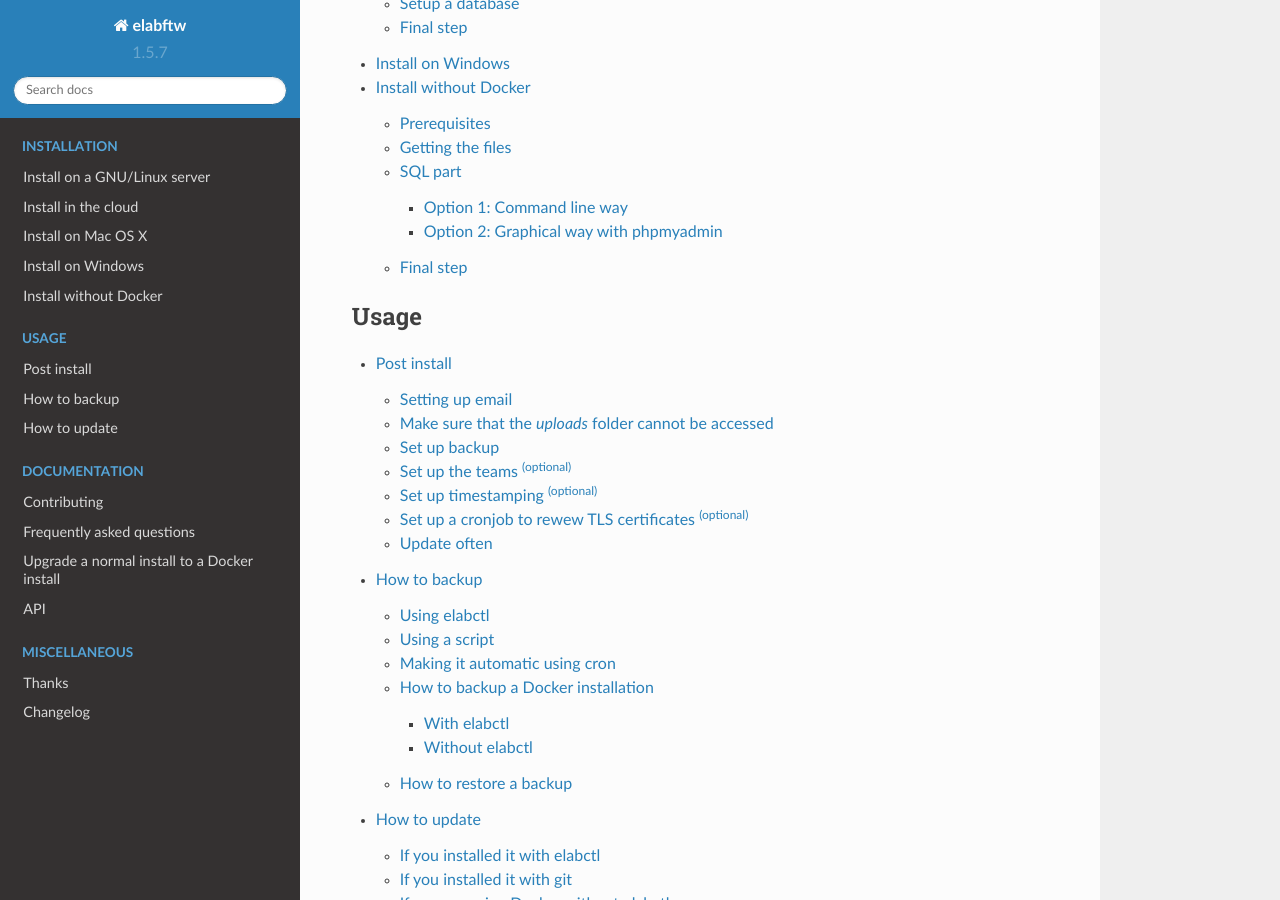
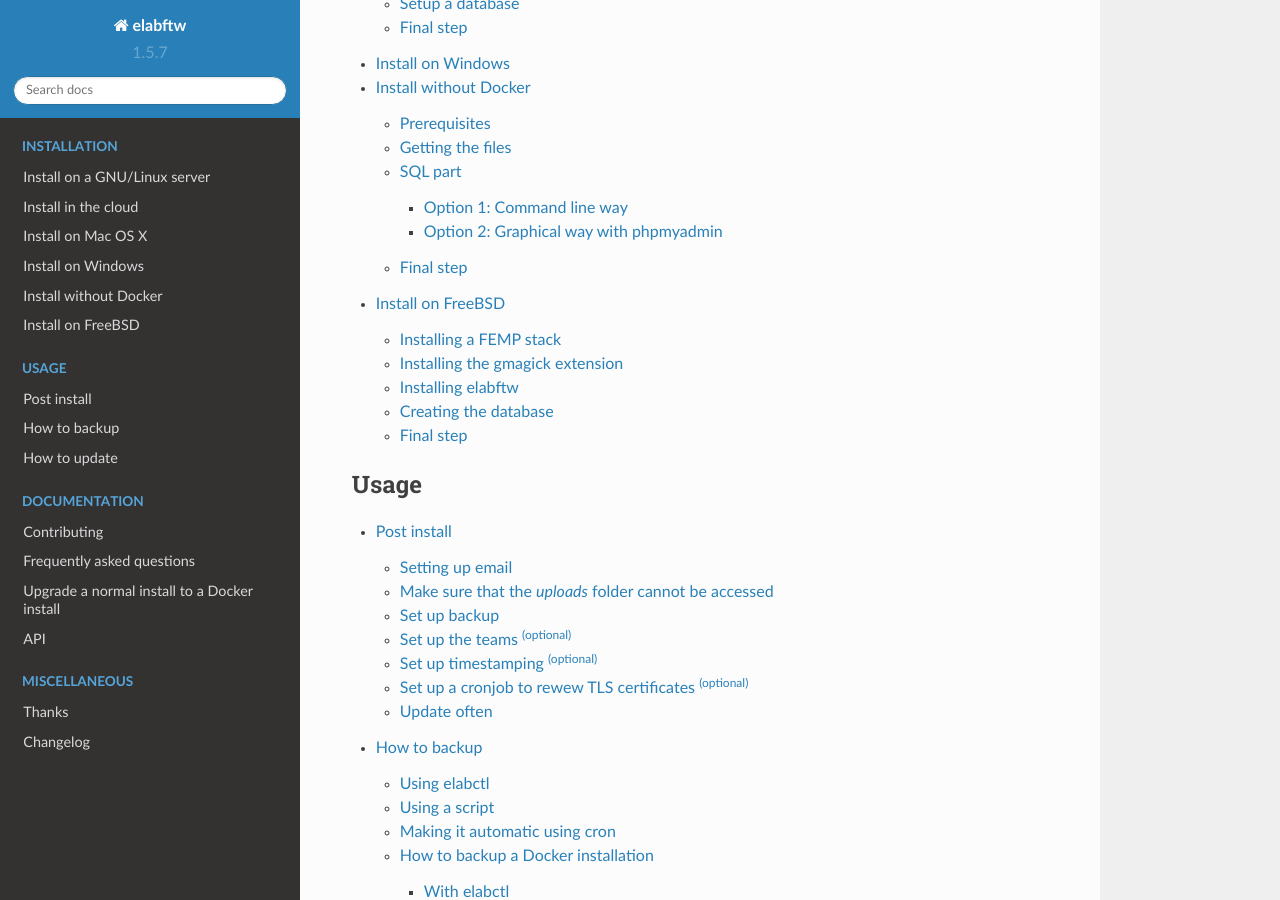
Before and after one commit to elabftw/elabdoc, a Sphinx documentation site: the page built from doc/index.rst, in a window 1280 px wide and 900 px high, scrolled down 2066 px. Built offline with Sphinx 7.4.7 and the Read the Docs theme 2.0.0, drawn with Linux system fonts in a browser that asks for light colours; pages that are not in the unit, such as notebooks, are missing from menus; some of the changed lines change nothing that is shown.

Commit message:
add freebsd install howto

```diff
--- a/doc/contributing.rst
+++ b/doc/contributing.rst
@@ -104,7 +104,7 @@
     mysql -u$MYSQL_USER -p$MYSQL_PASSWORD $MYSQL_DATABASE
     # you are now on the mysql command line
     mysql> update config set conf_value = '1' where conf_name = 'debug';
-    exit
+    exit;
     exit
 
 * Now head to https://localhost:3148
--- a/doc/index.rst
+++ b/doc/index.rst
@@ -39,6 +39,7 @@
     install-mac
     install-windows
     install-oldschool
+    install-freebsd
 
 .. toctree::
     :caption: Usage
--- /dev/null
+++ b/doc/install-freebsd.rst
@@ -0,0 +1,92 @@
+.. _install-freebsd:
+
+Install on FreeBSD
+==================
+
+.. image:: img/freebsd.png
+    :align: center
+    :alt: freebsd
+
+Because Docker on FreeBSD is not working. We'll need to install it the old school way. Here is a step-by-step for the BSD lovers out there :)
+
+This howto was made on FreeBSD 11.0. It uses nginx as a webserver. I'll describe all the steps, but you don't need to follow all of them if you already have a webserver running of course. eLabFTW version is 1.6.0.
+
+Installing a FEMP stack
+-----------------------
+
+Install nginx, php 7.1 + extensions, php-fpm and MySQL server.
+
+.. code-block:: bash
+
+    pkg install nginx mysql57-server php71 php71-session php71-mcrypt php71-json php71-openssl php71-ctype php71-curl php71-mbstring php71-dom php71-gettext php71-filter php71-iconv php71-zlib php71-pdo php71-pdo_mysql php71-phar php71-zip php71-extensions
+    echo 'php_fpm_enable="YES"' >> /etc/rc.conf
+    echo 'nginx_enable="YES"' >> /etc/rc.conf
+    echo 'mysql_enable="YES"' >> /etc/rc.conf
+    # configure nginx.conf properly (user nobody, proper php-fpm config, TLS)
+    # modify php-fpm config
+    sed -ie 's/user=www/user=nobody/' /usr/local/etc/php-fpm.d/www.conf
+    sed -ie 's/group=www/group=nobody/' /usr/local/etc/php-fpm.d/www.conf
+    service nginx start
+    service php-fpm start
+    service mysql-server start
+    mysql_secure_installation
+
+
+Installing the gmagick extension
+--------------------------------
+
+The package pecl-gmagick is bound to php version 5.6. But we want 7.1. So we'll compile it ourselves.
+
+.. code-block:: bash
+
+    pkg install gcc-ecj binutils giflib gcc webp libwmf lcms2 GraphicsMagick mpfr mpc autoconf
+    fetch https://pecl.php.net/get/gmagick
+    tar xf gmagick
+    cd gmagick-2.0.4RC1
+    phpize
+    ./configure
+    make
+    make install
+    echo "extension=gmagick.so" > /usr/local/etc/php/ext-20-gmagick.ini
+
+Installing elabftw
+------------------
+
+.. code-block:: bash
+
+    cd /usr/local/www/nginx/ # or wherever you configured nginx to serve
+    git clone --depth 1 https://github.com/elabftw/elabftw
+    cd elabftw
+    # install composer: see https://getcomposer.org/download/
+    php composer.phar install --no-dev
+    mkdir -p uploads/tmp
+    chown -R . nobody:nobody
+    chmod -R 777 uploads
+
+Creating the database
+---------------------
+
+.. code-block:: bash
+
+    mysql -uroot -p # enter the password chosen during mysql_secure_installation
+    # for some reason you need to do that again here
+    set password = password('<YOUR_ROOT_PASSWORD>')
+    create database elabftw;
+    grant usage on *.* to elabftw@localhost identified by '<ELABFTW_USER_PASSWORD>';
+    grant all privileges on elabftw.* to elabftw@localhost;
+    exit;
+
+Final step
+----------
+
+At this point you should have:
+
+* a working nginx with php + https
+* a mysql server with an `elabftw` database
+* the `elabftw` php files
+
+Go to https://<YOUR_SERVER>/elabftw
+
+It'll probably let you download the `config.php` file. Upload this file to the root directory of `elabftw` and reload the page.
+
+That's all folks!
```
Also changed, not shown: doc/img/freebsd.png (added).
